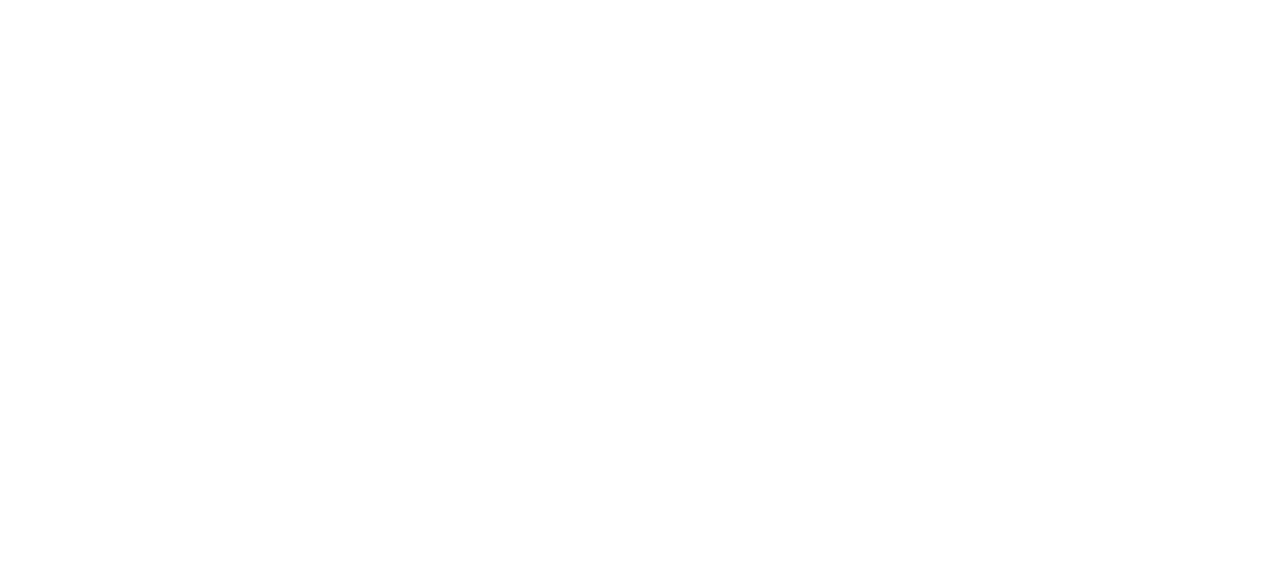
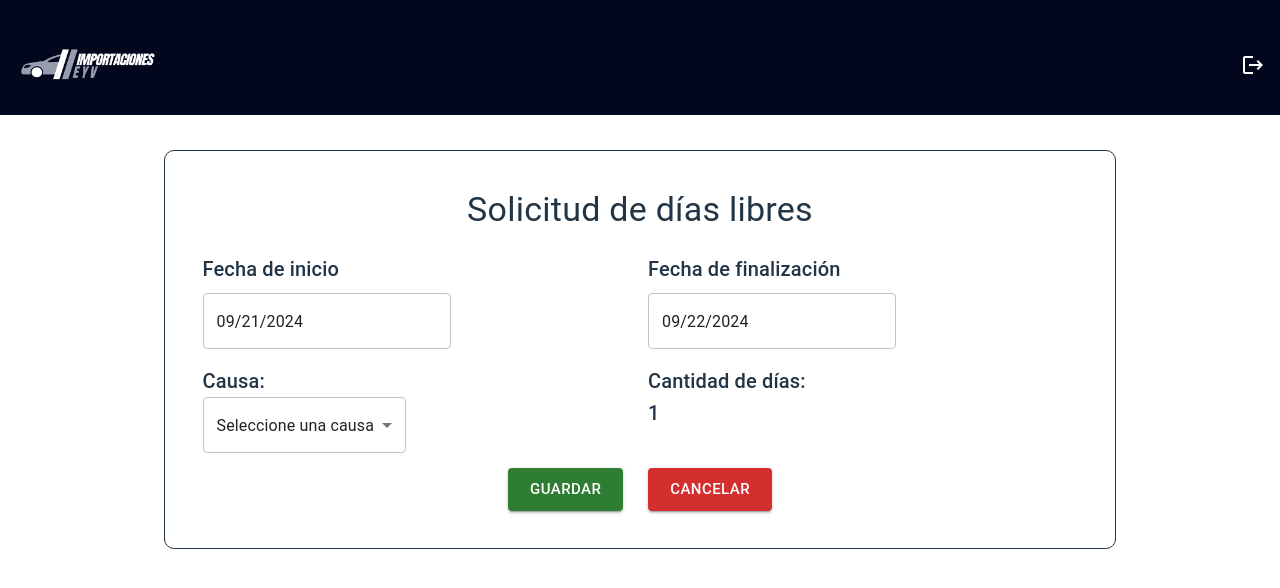
Before and after one commit to alexis1179/rrhhu-front, a React (Vite) app: page /solicitar-dias-libres in a window 1280 px wide. Before the commit this address had no page. Shown: the top 588 px of the page. Built offline with nearby package versions, Linux system fonts and the light colour scheme; sample sign-in values are in the browser's storage.

Commit message:
Cambios en solicitudes

```diff
--- a/package.json
+++ b/package.json
@@ -14,10 +14,13 @@
     "@emotion/styled": "^11.13.0",
     "@mui/icons-material": "^5.16.7",
     "@mui/material": "^5.16.7",
+    "@mui/styled-engine-sc": "^6.1.1",
     "@mui/x-date-pickers": "^7.16.0",
+    "dayjs": "^1.11.13",
     "react": "^18.3.1",
     "react-dom": "^18.3.1",
-    "react-router-dom": "^6.26.1"
+    "react-router-dom": "^6.26.1",
+    "styled-components": "^6.1.13"
   },
   "devDependencies": {
     "@eslint/js": "^9.9.0",
--- a/src/App.jsx
+++ b/src/App.jsx
@@ -7,6 +7,7 @@
 import RegistrarUsuario from "./pages/Usuarios/RegistrarUsuario";
 import RequireAuth from "./pages/Autenticacion/RequireAuth";
 import PantallaInicioAsistencia from "./pages/Asistencia/PantallaInicioAsistencia";
+import SolicitarDiasLibres from "./pages/Asistencia/SolicitarDiasLibres";
 
 const App = () => {
   return (
@@ -24,7 +25,14 @@
           <Route path="/gestionar-usuarios" element={<GestionarUsuarios />} />
           <Route path="/registrar-usuario" element={<RegistrarUsuario />} />
           <Route path="/registrar-usuario" element={<RegistrarUsuario />} />
-          <Route path="/asistencia" element={<PantallaInicioAsistencia />} />
+          <Route
+            path="/inicio-asistencia"
+            element={<PantallaInicioAsistencia />}
+          />
+          <Route
+            path="/solicitar-dias-libres"
+            element={<SolicitarDiasLibres />}
+          />
         </Route>
       </Routes>
     </BrowserRouter>
--- a/src/pages/Asistencia/PantallaInicioAsistencia.jsx
+++ b/src/pages/Asistencia/PantallaInicioAsistencia.jsx
@@ -1,4 +1,4 @@
-import React from "react";
+import React, { useEffect, useState } from "react";
 import Sidebar from "../../Components/Sidebar";
 
 import "../../Styles/PantallaInicioAsistencia.css";
@@ -16,7 +16,7 @@
   TableBody,
 } from "@mui/material";
 
-import { Groups, Reorder } from "@mui/icons-material";
+import { CardGiftcard, Groups, Reorder } from "@mui/icons-material";
 import Card from "@mui/material/Card";
 import CardContent from "@mui/material/CardContent";
 import CardActions from "@mui/material/CardActions";
@@ -28,7 +28,8 @@
   const [solicitudesDiasLibres, setSolicitudesDiasLibres] = useState([]);
 
   let rol = localStorage.getItem("rol") == "ROLE_ADMIN";
-
+  let UserId = localStorage.getItem("UserId");
+  console.log(UserId);
   useEffect(() => {
     obtenerSolicitudesDiasLibres().then((respuesta) => {
       setSolicitudesDiasLibres(respuesta);
@@ -38,8 +39,8 @@
   return (
     <>
       <Sidebar />
-      <div className="contenido">
-        <Card>
+      <div className="card-container">
+        <Card className="card" sx={{ minWidth: 900 }}>
           <CardContent>
             <Typography gutterBottom variant="h5" component="div">
               Asistencia
@@ -48,11 +49,27 @@
               Recuerda hacer la carga diaria de tus horas trabajadas.
             </Typography>
           </CardContent>
-          <CardActions>
+          <CardActions sx={{ justifyContent: "space-between" }}>
             <Button size="small">Cargar horas</Button>
             <Button size="small">Ver historial de asistencia</Button>
           </CardActions>
         </Card>
+
+        <Card className="card" sx={{ minWidth: 900 }}>
+          <CardContent>
+            <Typography gutterBottom variant="h5" component="div">
+              Solicitud de días libres
+            </Typography>
+
+            <CardActions sx={{ justifyContent: "space-between" }}>
+              <Button
+                size="small"
+                onClick={() => navigate("/solicitar-dias-libres")}
+              >
+                Solicitar días libres
+              </Button>
+              <Button size="small">Gestionar solicitudes</Button>
+            </CardActions>
 
             <div className="table">
               <TableContainer id="solicitudesDiasLibresList" component={Paper}>
@@ -63,20 +80,35 @@
                 >
                   <TableHead>
                     <TableRow>
-                  <TableCell align="center">Nombre</TableCell>
-                  <TableCell align="center">DUI</TableCell>
-                  <TableCell align="center">Cargo</TableCell>
-                  <TableCell align="center">Correo</TableCell>
-                  <TableCell align="center">Acciones</TableCell>
+                      <TableCell align="center">Id Solicitud</TableCell>
+                      <TableCell align="center">
+                        Fecha de la Solicitud
+                      </TableCell>
+                      <TableCell align="center">Fecha de inicio </TableCell>
+                      <TableCell align="center">
+                        Fecha de finalización
+                      </TableCell>
+                      <TableCell align="center">Estado</TableCell>
                     </TableRow>
                   </TableHead>
-              <TableBody id="bodyusuarios">
-                {solicitudesDiasLibres.map((usuario) => (
-                  <TableRow key={usuario.id}>
-                    <TableCell align="center">{usuario.nombre}</TableCell>
-                    <TableCell align="center">{usuario.dui}</TableCell>
-                    <TableCell align="center">{usuario.cargo}</TableCell>
-                    <TableCell align="center">{usuario.email}</TableCell>
+                  <TableBody id="bodySolicitudesDiasLibres">
+                    {solicitudesDiasLibres.map((solicitudesDias) => (
+                      <TableRow key={solicitudesDias.id}>
+                        <TableCell align="center">
+                          {solicitudesDias.id}
+                        </TableCell>
+                        <TableCell align="center">
+                          {solicitudesDias.fecha_solicitud}
+                        </TableCell>
+                        <TableCell align="center">
+                          {solicitudesDias.fecha_inicio}
+                        </TableCell>
+                        <TableCell align="center">
+                          {solicitudesDias.fecha_fi}
+                        </TableCell>
+                        <TableCell align="center">
+                          {solicitudesDias.estado}
+                        </TableCell>
                         <TableCell align="center">
                           <Icon>
                             <Reorder sx={{ cursor: "pointer" }} />
@@ -88,6 +120,8 @@
                 </Table>
               </TableContainer>
             </div>
+          </CardContent>
+        </Card>
       </div>
     </>
   );
@@ -96,10 +130,13 @@
   var myHeaders = new Headers();
   myHeaders.append("Content-Type", "application/json");
   myHeaders.append("Authorization", "Bearer " + localStorage.getItem("token"));
-  const response = await fetch(url + "/solicitudes", {
+  const response = await fetch(
+    url + "/sdiaslibres/consultar/usuario/" + localStorage.getItem("UserId"),
+    {
       method: "GET",
       headers: myHeaders,
-  });
+    }
+  );
   const data = await response.json();
   console.log(data);
   return data;
--- a/src/pages/Asistencia/SolicitarDiasLibres.jsx
+++ b/src/pages/Asistencia/SolicitarDiasLibres.jsx
@@ -1,44 +1,221 @@
 import * as React from "react";
 import Sidebar from "../../Components/Sidebar";
+import url from "../../backurl";
 
 import dayjs from "dayjs";
-import { DemoContainer } from "@mui/x-date-pickers/internals/demo";
+import { DemoContainer, DemoItem } from "@mui/x-date-pickers/internals/demo";
 import { AdapterDayjs } from "@mui/x-date-pickers/AdapterDayjs";
 import { LocalizationProvider } from "@mui/x-date-pickers/LocalizationProvider";
 import { DatePicker } from "@mui/x-date-pickers/DatePicker";
+import { Select, MenuItem } from "@mui/material";
 
 import "../../Styles/SolicitarDiasLibres.css";
-import { Button, Grid, DemoItem, Typography } from "@mui/material";
+import {
+  Button,
+  Grid,
+  Typography,
+  Dialog,
+  DialogTitle,
+  DialogContent,
+  DialogActions,
+} from "@mui/material";
+
 const tomorrow = dayjs().add(1, "day");
+const afterTomorrow = dayjs().add(2, "day");
 
 export default function SolicitarDiasLibres() {
+  const [fechaSolicitud, setFechaSolicitud] = React.useState(dayjs());
+  const [startDate, setStartDate] = React.useState(tomorrow);
+  const [endDate, setEndDate] = React.useState(afterTomorrow);
+  const [daysDiff, setDaysDiff] = React.useState(0);
+  const [error, setError] = React.useState(null);
+  const [causa, setCausa] = React.useState("");
+  const [endDateDisabled, setEndDateDisabled] = React.useState(false);
+
+  //Validar la cantidad de días
+  React.useEffect(() => {
+    const diff = endDate.diff(startDate, "days");
+    setDaysDiff(diff);
+    if (diff < 1) {
+      setError("La cantidad de días debe ser igual o mayor a 1");
+    } else {
+      setError(null);
+    }
+  }, [startDate, endDate]);
+
+  //Al cambiar la causa de las vacaciones
+  const handleCausaChange = (event) => {
+    const selectedCausa = event.target.value;
+    setCausa(selectedCausa);
+
+    if (selectedCausa === "Vacaciones") {
+      setEndDateDisabled(true);
+      setEndDate(startDate.add(15, "days"));
+    } else if (selectedCausa === "Permiso por maternidad") {
+      setEndDateDisabled(true);
+      setEndDate(startDate.add(103, "days"));
+    } else if (selectedCausa === "Permiso por paternidad") {
+      setEndDateDisabled(true);
+      setEndDate(startDate.add(60, "days"));
+    } else {
+      setEndDateDisabled(false);
+    }
+  };
+
+  //Al clickear el boton de guardar
+  const handleSubmit = async (event) => {
+    event.preventDefault();
+    if (error) {
+      alert(error);
+    } else if (!startDate || !endDate || !causa) {
+      alert("Por favor, complete todos los campos obligatorios");
+    } else {
+      setOpen(true);
+    }
+  };
+
+  const [open, setOpen] = React.useState(false);
+
+  //Confirmar en el cuadro de dialogo
+  const handleConfirm = async () => {
+    const userId = localStorage.getItem("UserId");
+    const apiUrl = url + "/sdiaslibres/crear/" + userId;
+    var myHeaders = new Headers();
+    myHeaders.append("Content-Type", "application/json");
+    myHeaders.append(
+      "Authorization",
+      "Bearer " + localStorage.getItem("token")
+    );
+    const data = {
+      fecha_solicitud: fechaSolicitud.format("DD/MM/YYYY"),
+      fecha_inicio: startDate.format("DD/MM/YYYY"),
+      fecha_fin: endDate.format("DD/MM/YYYY"),
+      cantidad_dias: daysDiff,
+      mes: startDate.format("MMMM"),
+      año: startDate.format("YYYY"),
+      causa: causa,
+      estado: "pendiente",
+    };
+
+    try {
+      const response = await fetch(apiUrl, {
+        method: "POST",
+        headers: myHeaders,
+        body: JSON.stringify(data),
+      });
+
+      if (response.ok) {
+        console.log("Solicitud enviada con éxito");
+      } else {
+        console.error("Error al enviar la solicitud");
+      }
+    } catch (error) {
+      console.error("Error al enviar la solicitud", error);
+    }
+    setOpen(false);
+  };
+
+  //Cerrar el cuadro de dialogo
+  const handleCancel = () => {
+    setOpen(false);
+  };
+
   return (
     <>
       <Sidebar />
       <div className="contenido">
         <div className="form">
-          <Typography variant="h3"> Solicitud de días libres</Typography>
+          <Typography variant="h4"> Solicitud de días libres</Typography>
           <Grid container className="input" spacing={2}>
             <Grid item size xs={6}>
               <LocalizationProvider dateAdapter={AdapterDayjs}>
                 <DemoContainer components={["DatePicker"]}>
-                  <DemoItem label="Fecha de inicio">
+                  <DemoItem>
+                    <Typography variant="h6">Fecha de inicio</Typography>
                     <DatePicker
-                      defaultValue={tomorrow}
+                      value={startDate}
+                      onChange={(newValue) => setStartDate(newValue)}
                       disablePast
-					  minDate={tomorrow}
-                      views={["year", "month", "day"]}
+                      views={["day", "month", "year"]}
+                      inputFormat="DD/MM/YYYY"
                     />
                   </DemoItem>
                 </DemoContainer>
               </LocalizationProvider>
             </Grid>
+
+            <Grid item size xs={6}>
+              <LocalizationProvider dateAdapter={AdapterDayjs}>
+                <DemoContainer components={["DatePicker"]}>
+                  <DemoItem>
+                    <Typography variant="h6">Fecha de finalización</Typography>
+                    <DatePicker
+                      value={endDate}
+                      onChange={(newValue) => setEndDate(newValue)}
+                      disablePast
+                      views={["day", "month", "year"]}
+                      inputFormat="DD/MM/YYYY"
+                      disabled={endDateDisabled}
+                    />
+                  </DemoItem>
+                </DemoContainer>
+              </LocalizationProvider>
+            </Grid>
+
+            <Grid item size xs={6}>
+              <Typography variant="h6">Causa:</Typography>
+              <Select
+                value={causa}
+                onChange={handleCausaChange}
+                displayEmpty
+                inputProps={{ "aria-label": "Causa" }}
+              >
+                <MenuItem value="">Seleccione una causa</MenuItem>
+                <MenuItem value="Vacaciones">Vacaciones</MenuItem>
+                <MenuItem value="Permiso por maternidad">
+                  Permiso por maternidad
+                </MenuItem>
+                <MenuItem value="Permiso por paternidad">
+                  Permiso por paternidad
+                </MenuItem>
+                <MenuItem value="Enfermedad">Enfermedad</MenuItem>
+              </Select>
+            </Grid>
+
+            <Grid item size xs={4}>
+              <Typography variant="h6">Cantidad de días:</Typography>
+              <Typography variant="h6">{daysDiff}</Typography>
+              {error && (
+                <Typography variant="body2" color="error">
+                  {error}
+                </Typography>
+              )}
+            </Grid>
           </Grid>
 
           <div className="buttons">
-            <Button variant="contained" color="success" size="large">
+            <Button
+              variant="contained"
+              color="success"
+              size="large"
+              onClick={handleSubmit}
+            >
               Guardar
             </Button>
+
+            <Dialog open={open} onClose={handleCancel}>
+              <DialogTitle>
+                ¿Estás seguro de continuar con tu solicitud?
+              </DialogTitle>
+              <DialogContent>
+                <p>¿Estás seguro de que deseas enviar tu solicitud?</p>
+              </DialogContent>
+              <DialogActions>
+                <Button onClick={handleCancel}>Cancelar</Button>
+                <Button onClick={handleConfirm}>Confirmar</Button>
+              </DialogActions>
+            </Dialog>
+
             <Button variant="contained" color="error" size="large">
               Cancelar
             </Button>
--- a/src/pages/Login.jsx
+++ b/src/pages/Login.jsx
@@ -1,28 +1,28 @@
 import React, { useState } from "react";
 import { useNavigate } from "react-router-dom";
-import '../Styles/Login.css';
+import "../Styles/Login.css";
 import { Button, TextField } from "@mui/material";
 import url from "../backUrl";
 
 // Simulación de autenticación de usuario y contraseña
 async function auth(email, password) {
-    let body = {email:email, password:password}
-    try{
-        const r = await fetch(url + "/login",{
-            method:"POST",
+  let body = { email: email, password: password };
+  try {
+    const r = await fetch(url + "/login", {
+      method: "POST",
       body: JSON.stringify(body),
       headers: {
-                'Content-Type': 'application/json'
-            }
+        "Content-Type": "application/json",
+      },
     });
-        if(!r.ok){
+    if (!r.ok) {
       throw new Error("Error en la petición");
     }
     const data = await r.json();
     console.log(data);
     return data;
-    }catch (error){
-        console.log(error)
+  } catch (error) {
+    console.log(error);
     return null;
   }
 }
@@ -33,7 +33,7 @@
     user: "",
     password: "",
     errorEmail: false,
-        errorPassword: false
+    errorPassword: false,
   });
 
   const handleChange = (e) => {
@@ -50,7 +50,14 @@
 };
 
 // Componente reutilizable para los campos de texto
-const TextFieldComponent = ({ label, type, name, error, helperText, onChange }) => (
+const TextFieldComponent = ({
+  label,
+  type,
+  name,
+  error,
+  helperText,
+  onChange,
+}) => (
   <TextField
     className="login-item"
     label={label}
@@ -73,10 +80,11 @@
   const handleSubmit = async () => {
     let r = await auth(formData.user, formData.password);
     console.log(r.Roles[0].authority);
-        if (r.Message==="Autenticacion Correcta") {
+    if (r.Message === "Autenticacion Correcta") {
       localStorage.setItem("isLogged", true);
       localStorage.setItem("rol", r.Roles[0].authority);
-            localStorage.setItem("token",r.token);
+      localStorage.setItem("token", r.token);
+      localStorage.setItem("UserId", r.UserId);
       navigate("/dashboard");
     } else {
       console.log("Error de autenticación");
@@ -86,7 +94,9 @@
   return (
     <div className="login-container">
       <div className="login-form">
-                <p className="login-item">Sistema Integral de Gestión de Personal y Nómina</p>
+        <p className="login-item">
+          Sistema Integral de Gestión de Personal y Nómina
+        </p>
         <TextFieldComponent
           label="Usuario"
           type="email"
@@ -103,7 +113,11 @@
           helperText={formData.errorPassword ? "Contraseña inválida" : ""}
           onChange={handleChange}
         />
-                <Button className="login-item" variant="contained" onClick={handleSubmit}>
+        <Button
+          className="login-item"
+          variant="contained"
+          onClick={handleSubmit}
+        >
           Iniciar Sesión
         </Button>
       </div>
```
Also changed, not shown: src/Components/Sidebar.jsx (+5 -9 lines), src/Styles/PantallaInicioAsistencia.css (+12 -0 lines), 1 other file (tests, documents, lock files or other folders). Lines whose indentation alone changed are shown as unchanged.
